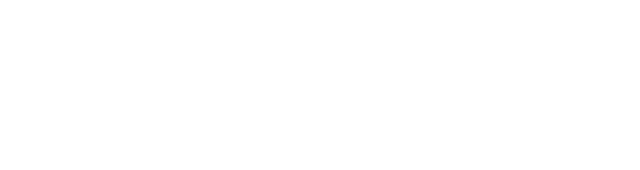
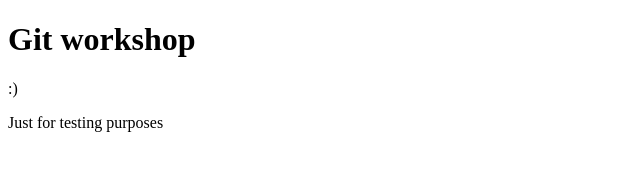
Before and after one commit to auwedev/git-workshop-novi, a plain HTML site: page index.html in a window 1280 px wide. Shown: the whole page, without its empty margins (0-640 px from the left). Drawn offline with Linux system fonts and the light colour scheme.

Commit message:
Added content

```diff
--- a/index.html
+++ b/index.html
@@ -5,6 +5,8 @@
   <title>git</title>
 </head>
 <body>
-
+<h1>Git workshop</h1>
+<p>:)</p>
+<p>Just for testing purposes</p>
 </body>
 </html>
```
